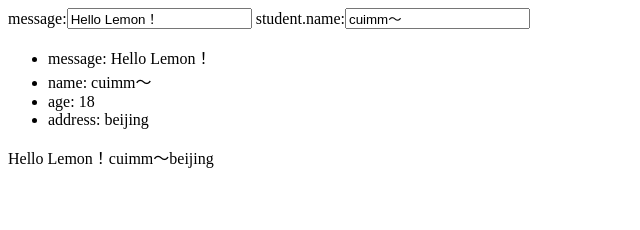
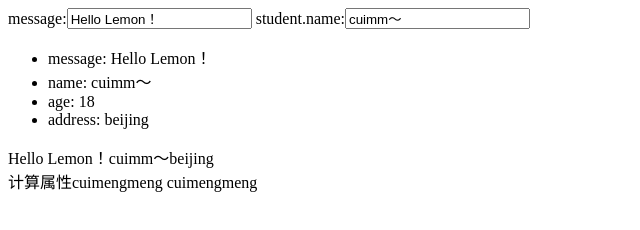
Before and after one commit to cuimm/mvvm, a website: page src/index.html in a window 1280 px wide. Shown: the whole page, without its empty margins (0-640 px from the left). Drawn offline with Linux system fonts and the light colour scheme.

Commit message:
简单实现计算属性

```diff
--- a/src/index.html
+++ b/src/index.html
@@ -17,6 +17,9 @@
     <li>address: {{student.info.address}}</li>
   </ul>
   {{message}}{{student.name}}{{student.info.address}}
+  <div>
+    计算属性{{fullName}} {{fullName2}}
+  </div>
 </div>
 <!-- 浏览器还没有完全支持ES6模块，所以需要在导入模块时，在script标签中加“type = module” -->
 <script type="module">
@@ -33,6 +36,21 @@
           address: 'beijing',
         },
       },
+      firstName: 'cui',
+      secnodName: 'mengmeng',
+    },
+    computed: {
+      fullName() {
+        return this.firstName + this.secnodName
+      },
+      fullName2: {
+        get() {
+          return this.firstName + this.secnodName
+        },
+        set(val) {
+          this.firstName = val
+        },
+      },
     },
   })
   console.log(vm);
--- a/src/mvvm.js
+++ b/src/mvvm.js
@@ -2,19 +2,24 @@ import Compile from './compile.js'
 import Observer from './observer.js'
 
 class MVVM {
-  constructor(options) {
+  constructor(options = {}) {
     this.$el = options.el
     this.$data = options.data
+    this.computed = options.computed
 
     if (this.$el) {
+      // 计算属性
+      this.observerComputed(this.$data, this.computed)
       // 数据劫持
       new Observer(this.$data)
       // 模版编译
       new Compile(this.$el, this)
       // 代理$data
       this.proxyData(this.$data)
+      this.proxyComputed(this.computed)
     }
   }
+
   proxyData(data) {
     Object.keys(data).forEach(key => {
       Object.defineProperty(this, key, {
@@ -27,5 +32,42 @@ class MVVM {
       })
     })
   }
+  proxyComputed(computed) {
+    const _this = this
+    Object.keys(computed).forEach(key => {
+      Object.defineProperty(this, key, {
+        // get: typeof computed[key] === 'function' ? computed[key] : computed[key].get,
+        // set: computed[key].set,
+        get: Object.getOwnPropertyDescriptor(_this.$data, key).get,
+        set: Object.getOwnPropertyDescriptor(_this.$data, key).set,
+      })
+    })
+  }
+
+  observerComputed(data, computed) {
+    Object.keys(computed).forEach(key => {
+      Object.defineProperty(data, key, {
+          // enumerable: true,
+          // configurable: true,
+          get() {
+            if (typeof computed[key] === 'function') {
+              return computed[key].call(data)
+            } else if (typeof computed[key] === 'object') {
+              return computed[key].get.call(data)
+            }
+            return undefined
+          },
+          set(val) {
+            if (typeof computed[key] === 'object' && computed[key].set) {
+              computed[key].set.call(data, val)
+            } else {
+              console.error('no set')
+            }
+          }
+        },
+      )
+    })
+  }
 }
+
 export default MVVM
```
Also changed, not shown: README.md, 1 other file.
